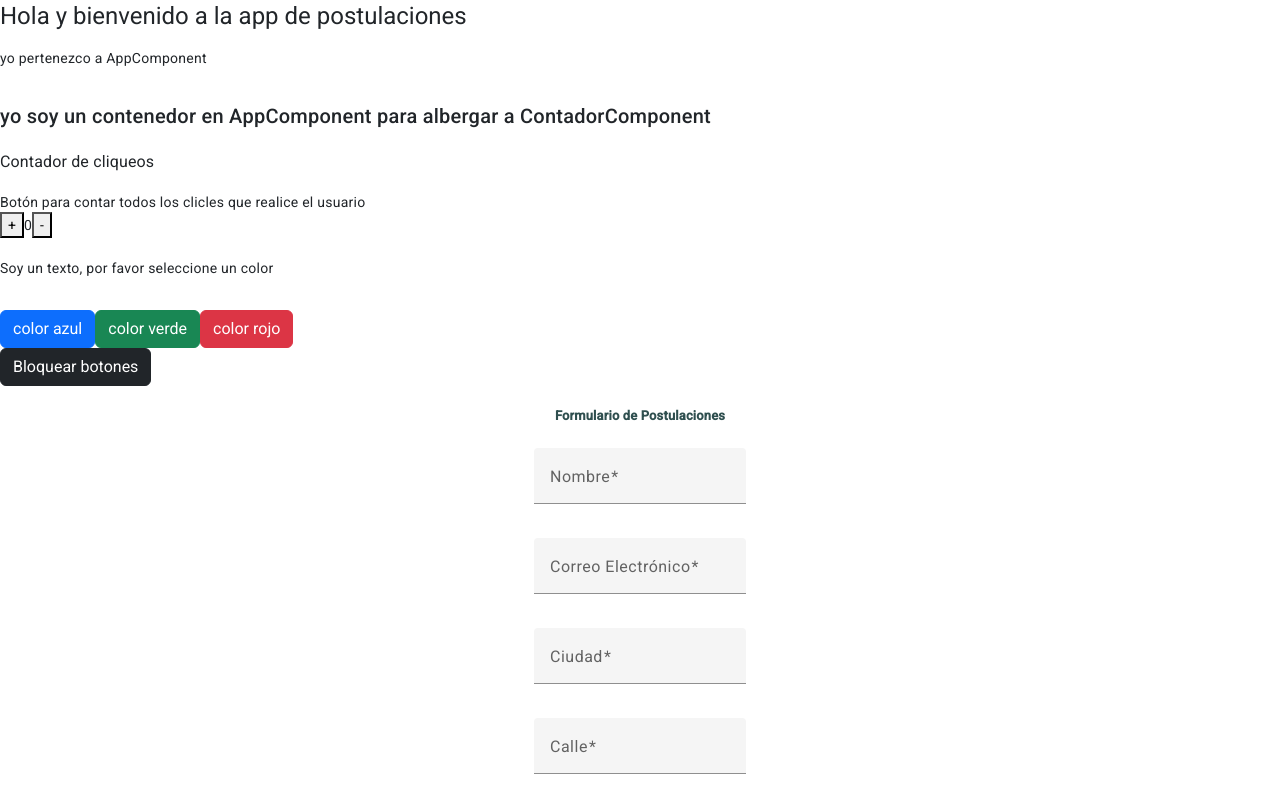
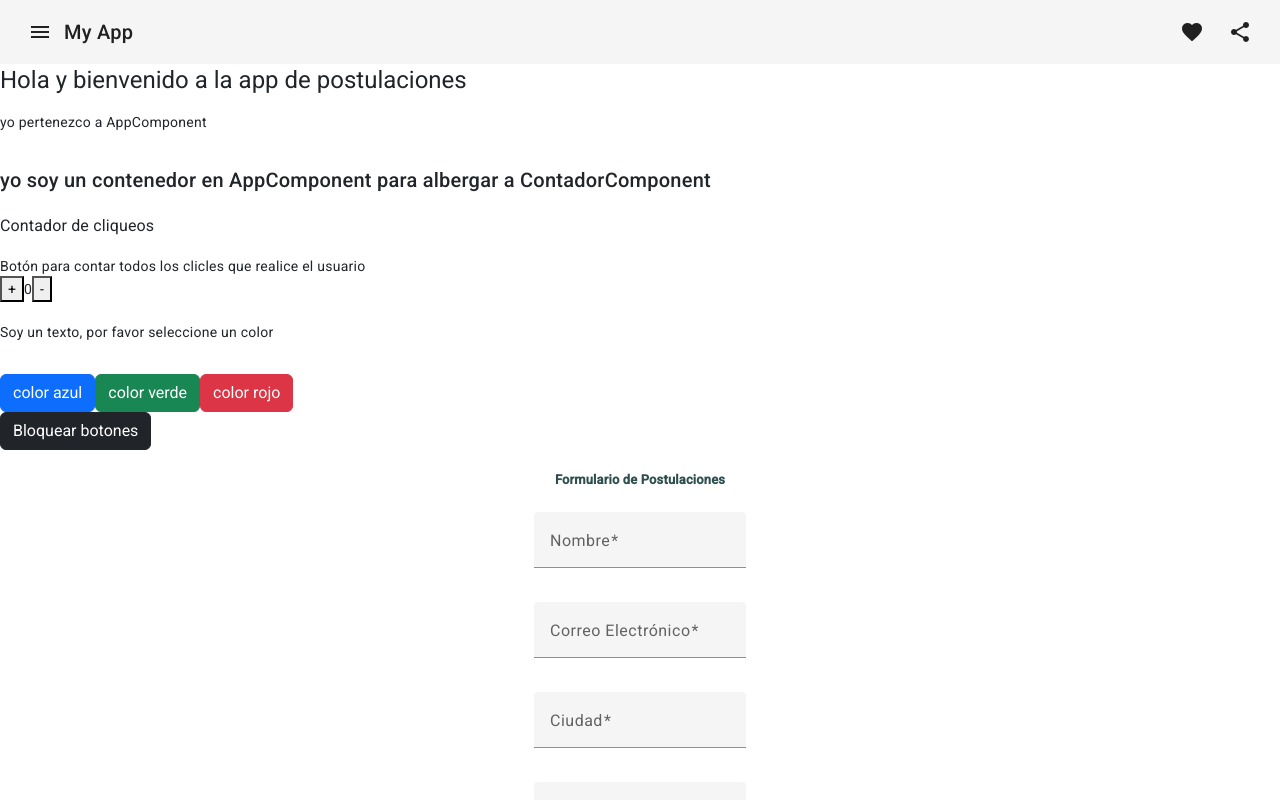
Before and after one commit to rigobersio/postulaciones, an Angular app in the folder postulaciones-angular-mongo/: page / in a window 1280 px wide. Shown: the top 800 px of the page. Built offline with nearby package versions, Linux system fonts and the light colour scheme.

Commit message:
(ryzen)new:Nav-bar(se inicia nav-bar con angular material)

```diff
--- a/postulaciones-angular-mongo/src/app/app.component.html
+++ b/postulaciones-angular-mongo/src/app/app.component.html
@@ -1,4 +1,5 @@
 <main>
+  <app-nav-bar></app-nav-bar>
   <h1>Hola y bienvenido a la app de postulaciones</h1>
   <p>yo pertenezco a AppComponent</p>
   <br/>
--- a/postulaciones-angular-mongo/src/app/app.component.ts
+++ b/postulaciones-angular-mongo/src/app/app.component.ts
@@ -4,12 +4,14 @@
 import { ContadorComponent } from './contador/contador.component';
 import { TextoColorComponent } from './texto-color/texto-color.component';
 import { Form1Component } from './form1/form1.component';
+import { NavBarComponent } from './nav-bar/nav-bar.component';
 
 @Component({
   selector: 'app-root',
   standalone: true,
   imports: [
     RouterOutlet,
+    NavBarComponent,
     ContadorComponent,
     TextoColorComponent,
     Form1Component,
--- /dev/null
+++ b/postulaciones-angular-mongo/src/app/nav-bar/nav-bar.component.css
@@ -0,0 +1,3 @@
+.example-spacer {
+    flex: 1 1 auto;
+  }
--- /dev/null
+++ b/postulaciones-angular-mongo/src/app/nav-bar/nav-bar.component.html
@@ -0,0 +1,13 @@
+<mat-toolbar>
+    <button mat-icon-button class="example-icon" aria-label="Example icon-button with menu icon">
+      <mat-icon>menu</mat-icon>
+    </button>
+    <span>My App</span>
+    <span class="example-spacer"></span>
+    <button mat-icon-button class="example-icon favorite-icon" aria-label="Example icon-button with heart icon">
+      <mat-icon>favorite</mat-icon>
+    </button>
+    <button mat-icon-button class="example-icon" aria-label="Example icon-button with share icon">
+      <mat-icon>share</mat-icon>
+    </button>
+  </mat-toolbar>
```
Also changed, not shown: postulaciones-angular-mongo/src/app/nav-bar/nav-bar.component.ts (added, +15 -0 lines), 1 other file (tests, documents, lock files or other folders).
